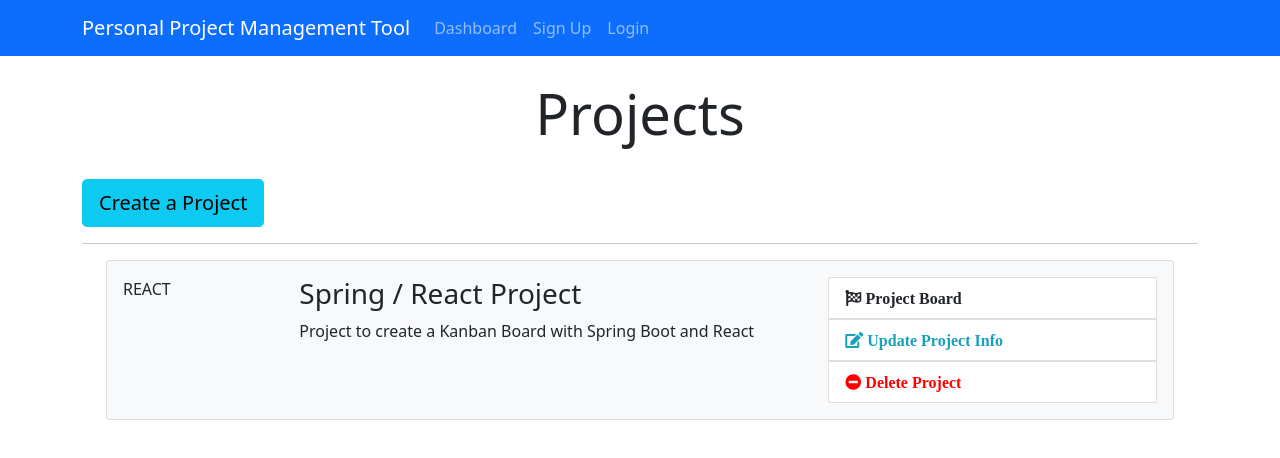
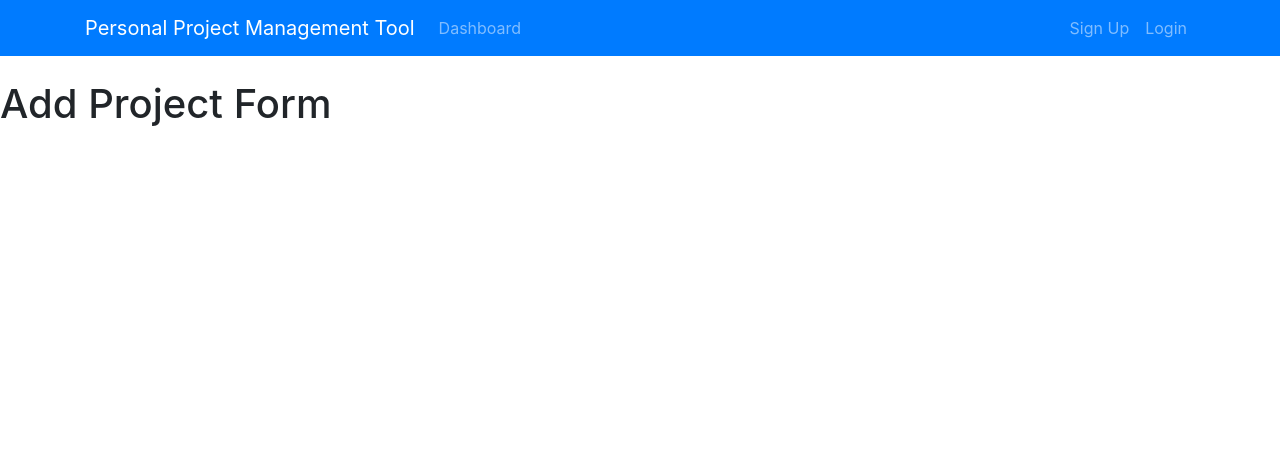
Before and after one commit to stevenyeo99/AgileIntPPMTool-, a React (Create React App) app in the folder ppmtool-react-client/: page /addProject in a window 1280 px wide. Shown: the top 458 px of the page. Built offline with nearby package versions, Linux system fonts and the light colour scheme.

Commit message:
branch16 Progress

```diff
--- a/ppmtool-react-client/package.json
+++ b/ppmtool-react-client/package.json
@@ -6,9 +6,10 @@
     "@testing-library/jest-dom": "^5.11.4",
     "@testing-library/react": "^11.1.0",
     "@testing-library/user-event": "^12.1.10",
-    "bootstrap": "^5.1.1",
+    "bootstrap": "^4.1.3",
     "react": "^17.0.2",
     "react-dom": "^17.0.2",
+    "react-router-dom": "^5.3.0",
     "react-scripts": "4.0.3",
     "web-vitals": "^1.0.1"
   },
--- a/ppmtool-react-client/src/App.js
+++ b/ppmtool-react-client/src/App.js
@@ -3,13 +3,18 @@ import 'bootstrap/dist/css/bootstrap.min.css';
 
 import Dashboard from './components/Dashboard';
 import Header from './components/Layout/Header.jsx';
+import { BrowserRouter as Router, Route } from 'react-router-dom';
+import AddProject from './components/Project/AddProject';
 
 function App() {
   return (
-    <div className="App">
-      <Header />
-      <Dashboard />
-    </div>
+    <Router>
+      <div className="App">
+        <Header />
+        <Route path="/dashboard" component={Dashboard} />
+        <Route exact path="/addProject" component={AddProject} />
+      </div>
+    </Router>
   );
 }
 
--- a/ppmtool-react-client/src/components/Dashboard.jsx
+++ b/ppmtool-react-client/src/components/Dashboard.jsx
@@ -1,4 +1,5 @@
 import React, { Component } from 'react';
+import CreateProjectButton from './Project/CreateProjectButton';
 import ProjectItem from './Project/ProjectItem';
 
 class Dashboard extends Component {
@@ -10,9 +11,9 @@ class Dashboard extends Component {
                         <div className="col-md-12">
                             <h1 className="display-4 text-center">Projects</h1>
                             <br />
-                            <a href="ProjectForm.html" className="btn btn-lg btn-info">
-                                Create a Project
-                            </a>
+
+                            <CreateProjectButton />
+
                             <br />
                             <hr />
 
--- /dev/null
+++ b/ppmtool-react-client/src/components/Project/AddProject.jsx
@@ -0,0 +1,13 @@
+import React, { Component } from 'react';
+
+class AddProject extends Component {
+    render() {
+        return (
+            <div>
+                <h1>Add Project Form</h1>
+            </div>
+        );
+    }
+}
+
+export default AddProject;
--- /dev/null
+++ b/ppmtool-react-client/src/components/Project/CreateProjectButton.jsx
@@ -0,0 +1,14 @@
+import React from 'react';
+import { Link } from 'react-router-dom';
+
+const CreateProjectButton = () => {
+    return (
+        <React.Fragment>
+            <Link to="/addProject" className="btn btn-lg btn-info">
+                Create a Project
+            </Link>
+        </React.Fragment>
+    );
+}
+
+export default CreateProjectButton;
```
Also changed, not shown: 1 other file (tests, documents, lock files or other folders).
